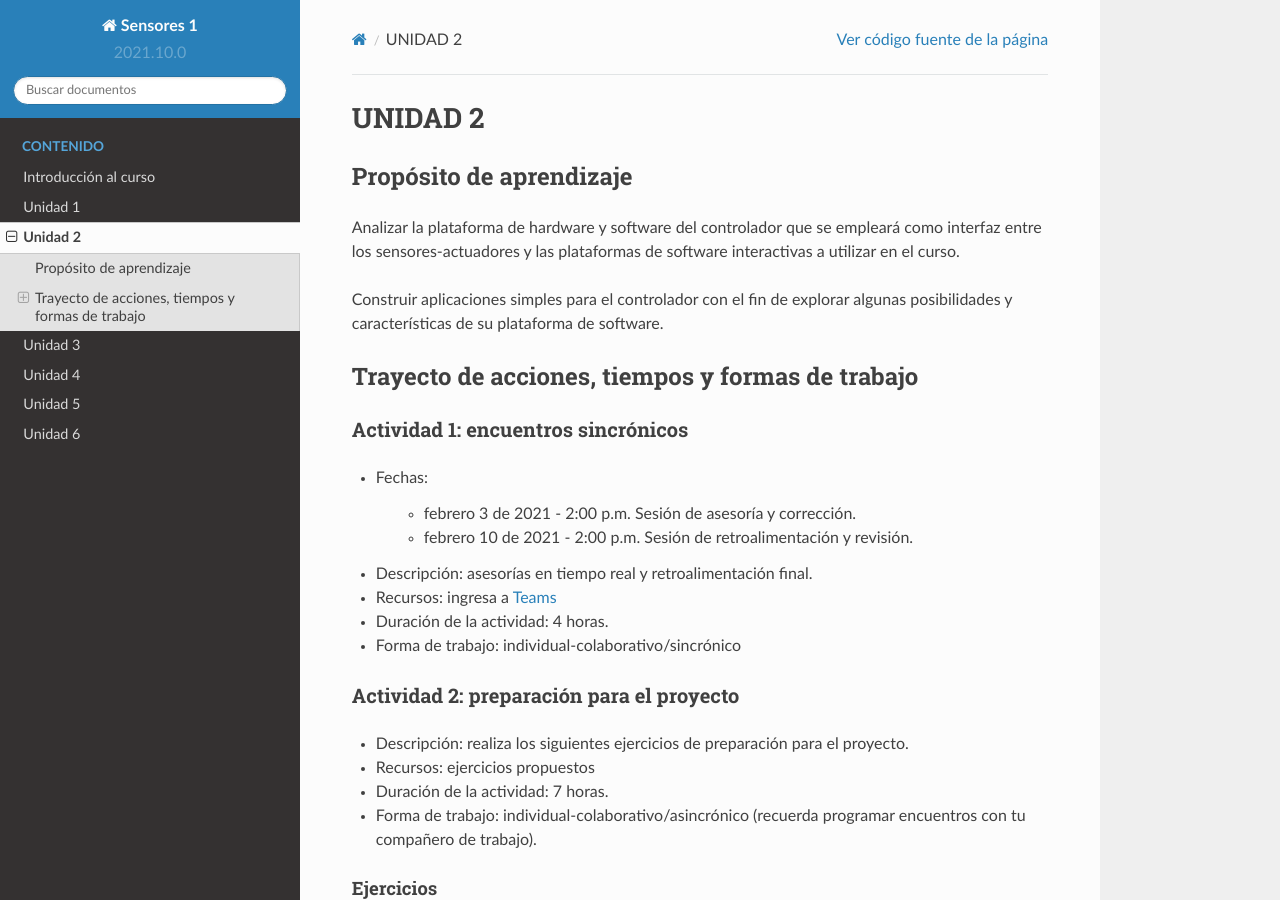
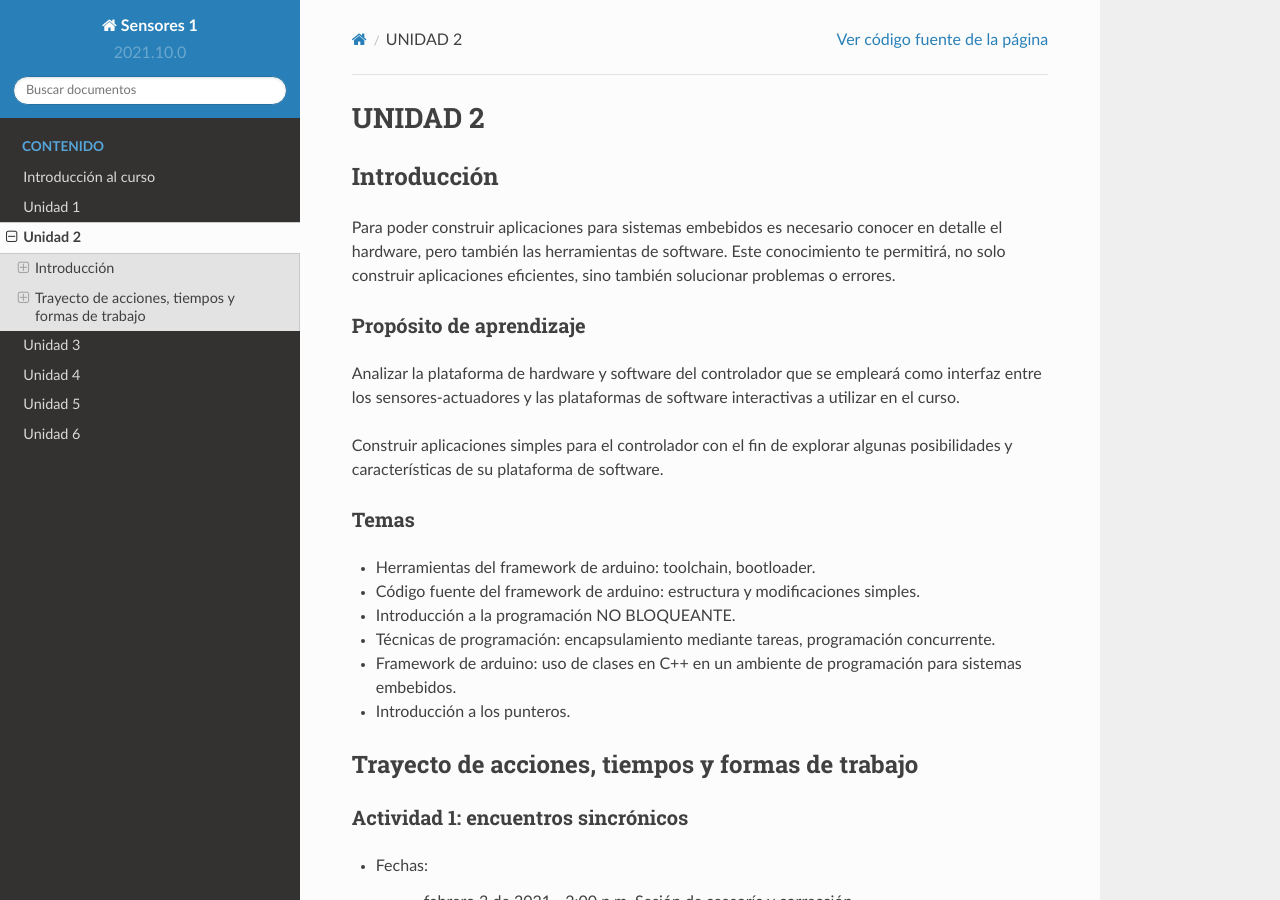
Before and after one commit to juanferfranco/sensores1, a Sphinx documentation site: the page built from docs/_unidad2/unidad2.rst, in a window 1280 px wide and 900 px high. Built offline with Sphinx 7.4.7 and the Read the Docs theme 2.0.0, drawn with Linux system fonts in a browser that asks for light colours.

Commit message:
update Units

```diff
--- a/docs/_unidad2/unidad2.rst
+++ b/docs/_unidad2/unidad2.rst
@@ -1,8 +1,16 @@
 UNIDAD 2
 ====================
 
+Introducción
+---------------
+Para poder construir aplicaciones para sistemas embebidos
+es necesario conocer en detalle el hardware, pero también
+las herramientas de software. Este conocimiento te permitirá,
+no solo construir aplicaciones eficientes, sino también
+solucionar problemas o errores.
+
 Propósito de aprendizaje
---------------------------
+^^^^^^^^^^^^^^^^^^^^^^^^^
 
 Analizar la plataforma de hardware y software del controlador que se empleará
 como interfaz entre los sensores-actuadores y las plataformas de software
@@ -10,6 +18,20 @@ interactivas a utilizar en el curso.
 
 Construir aplicaciones simples para el controlador con el fin de explorar algunas
 posibilidades y características de su plataforma de software.
+
+Temas
+^^^^^^
+
+* Herramientas del framework de arduino: toolchain, bootloader.
+* Código fuente del framework de arduino: estructura y modificaciones
+  simples.
+* Introducción a la programación NO BLOQUEANTE.
+* Técnicas de programación: encapsulamiento mediante tareas, programación
+  concurrente.
+* Framework de arduino: uso de clases en C++ en un ambiente de programación
+  para sistemas embebidos.
+* Introducción a los punteros.
+
 
 Trayecto de acciones, tiempos y formas de trabajo
 ---------------------------------------------------
```
Also changed, not shown: docs/_unidad1/unidad1.rst (+16 -1 lines), docs/_unidad3/unidad3.rst (+22 -1 lines), docs/_unidad4/unidad4.rst (+20 -1 lines), docs/_unidad5/unidad5.rst (+19 -1 lines), docs/_unidad6/unidad6.rst (+19 -4 lines).
